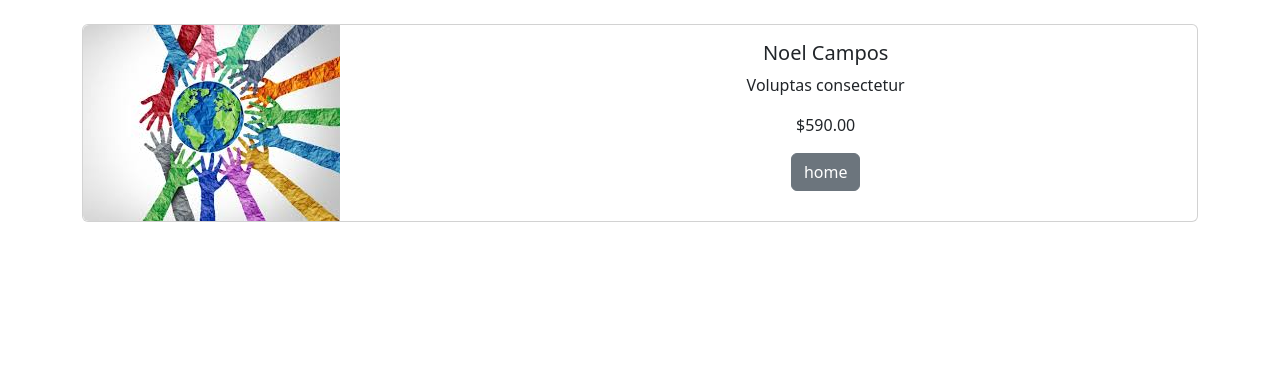
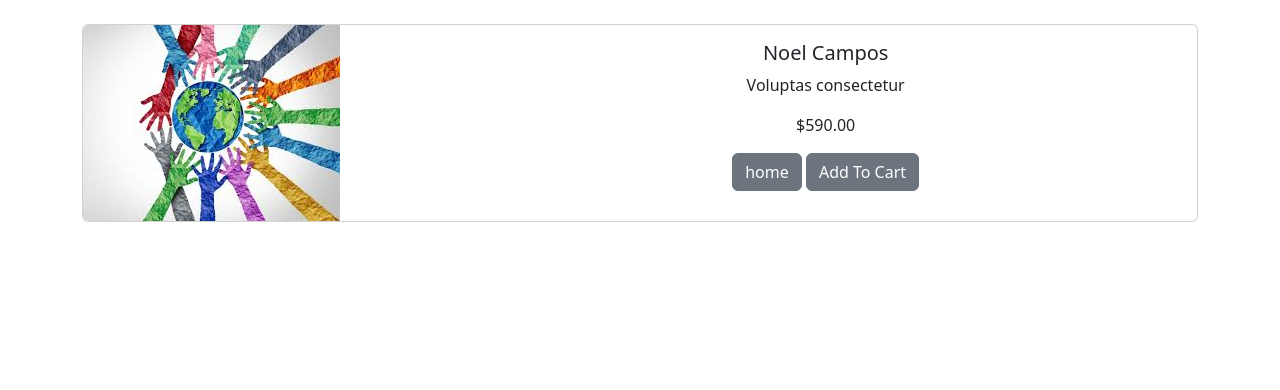
Before and after one commit to bisre1921/django-ecommerce, a Django app: page /product/1 in a window 1280 px wide. Shown: the part 56-446 px from the top of the page. Run offline with Django 5.2, Linux system fonts and the light colour scheme; data comes from the database, SQL or seed files in the repository; both versions use the stored data as it was after the commit; some libraries are stand-ins or nearby versions.

Commit message:
implement add product to cart functionality

```diff
--- a/cart/cart.py
+++ b/cart/cart.py
@@ -8,3 +8,13 @@ class Cart():
             cart = self.session['session_key'] = {}
 
         self.cart = cart
+
+    def add(self , product):
+        product_id = str(product.id)
+
+        if product_id in self.cart:
+            pass
+        else:
+            self.cart[product_id] = {'price': str(product.price)}
+
+        self.session.modified = True
--- a/store/templates/base.html
+++ b/store/templates/base.html
@@ -14,6 +14,9 @@
         <link href="https://cdn.jsdelivr.net/npm/bootstrap-icons@1.5.0/font/bootstrap-icons.css" rel="stylesheet" />
         <!-- Core theme CSS (includes Bootstrap)-->
         <link href="{% static 'css/styles.css' %}" rel="stylesheet" />
+
+        <script src="https://code.jquery.com/jquery-3.7.1.min.js" integrity="sha256-/JqT3SQfawRcv/BIHPThkBvs0OEvtFFmqPF/lYI/Cxo=" crossorigin="anonymous"></script>
+
     </head>
     <body>
         <!-- Navigation-->
@@ -37,6 +40,6 @@
         <!-- Bootstrap core JS-->
         <script src="https://cdn.jsdelivr.net/npm/bootstrap@5.2.3/dist/js/bootstrap.bundle.min.js"></script>
         <!-- Core theme JS-->
-        <script src="{% static 's/scripts.js' %} "></script>
+        <script src="{% static 'js/scripts.js' %} "></script>
     </body>
 </html>
--- a/store/templates/product.html
+++ b/store/templates/product.html
@@ -31,6 +31,7 @@
                         <a href="{% url 'home' %}" class="btn btn-secondary">
                             home
                         </a>
+                        <button type="button" value="{{ product.id }}" class="btn btn-secondary" id="add-cart" >Add To Cart</button>
                     </center>
                 </div>
               </div>
@@ -40,4 +41,28 @@
 
     <br/> <br/> <br/> <br/> <br/> <br/> <br/> <br/> <br/> <br/> <br/>
 
+    <script>
+        var cartAddUrl = "{% url 'cart_add' %}";
+
+        $(document).on('click', '#add-cart', function (e) {
+            e.preventDefault();
+            $.ajax({
+                type: 'POST',
+                url: cartAddUrl,
+                data: {
+                    product_id: $(this).val(),
+                    csrfmiddlewaretoken: '{{ csrf_token }}',
+                    action: 'post',
+                },
+                success: function (json) {
+                    alert('Product added to cart');
+                },
+                error: function (xhr, errmsg, err) {
+                    console.log(xhr.status + ": " + xhr.responseText);
+                },
+            });
+        });
+    </script>
+
+
 {% endblock %}
```
Also changed, not shown: cart/views.py (+12 -3 lines), db.sqlite3.
